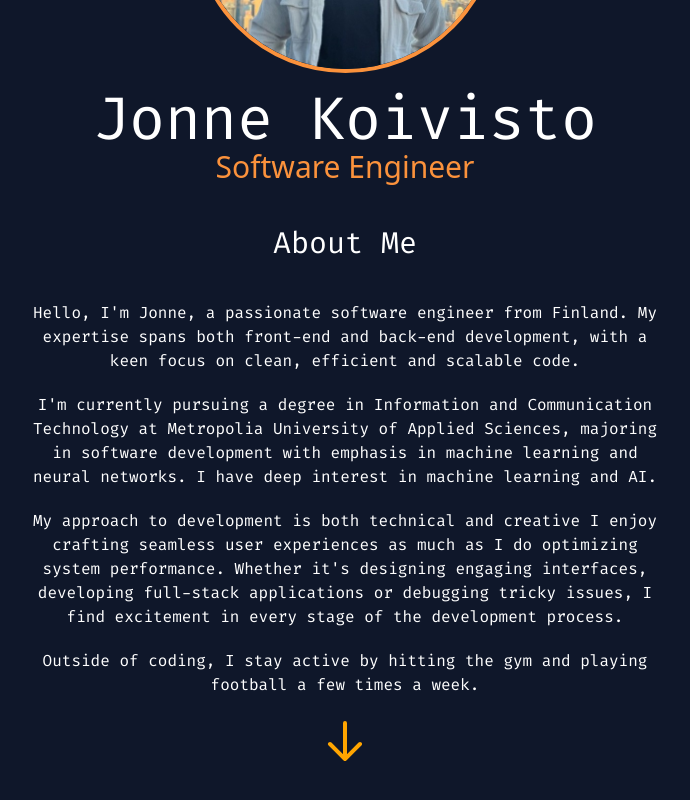
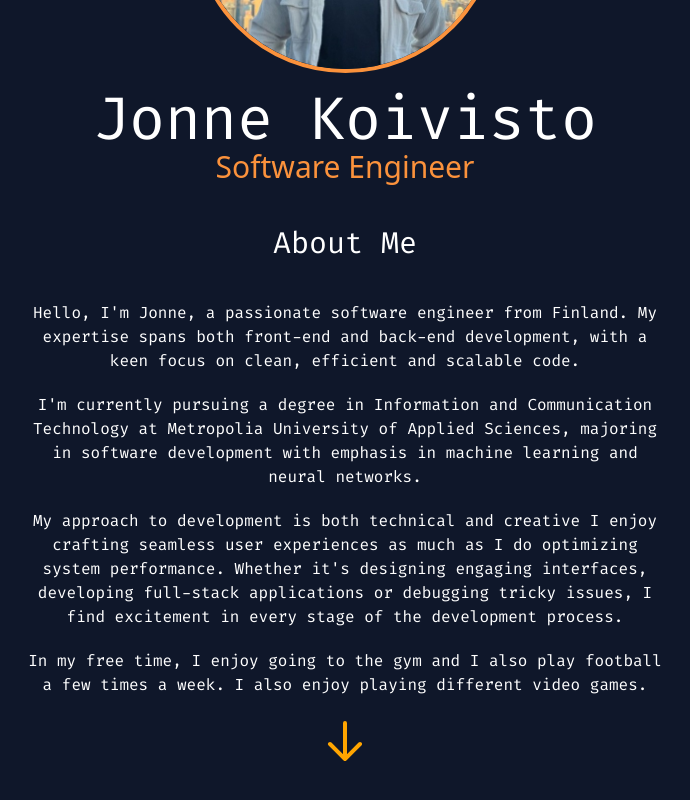
Before and after one commit to jonnekoi/Personal-Portfolio, a React (Vite) app: page / in a window 1280 px wide. Shown: the part 266-1066 px from the top of the page, without its empty margins (295-985 px from the left). Built offline with nearby package versions, Linux system fonts and the light colour scheme.

Commit message:
change aboutme text

```diff
--- a/src/components/AboutMe.jsx
+++ b/src/components/AboutMe.jsx
@@ -49,7 +49,7 @@ const aboutMe = () => {
             I&#39;m currently pursuing a degree in Information and Communication
             Technology at Metropolia University of Applied Sciences, majoring in
             software development with emphasis in
-            machine learning and neural networks. I have deep interest in machine learning and AI.
+            machine learning and neural networks.
           </p>
           <p className="text-white code-text mt-5">
             My approach to development is both technical and creative I enjoy
@@ -61,8 +61,8 @@ const aboutMe = () => {
             I find excitement in every stage of the development process.
           </p>
           <p className="text-white code-text mt-5">
-            Outside of coding, I stay active by hitting the gym and playing
-            football a few times a week.
+            In my free time, I enjoy going to the gym and I also play football a few times a week.
+            I also enjoy playing different video games.
           </p>
         </section>
         <div className="m-5 arrow-mobile">
```
